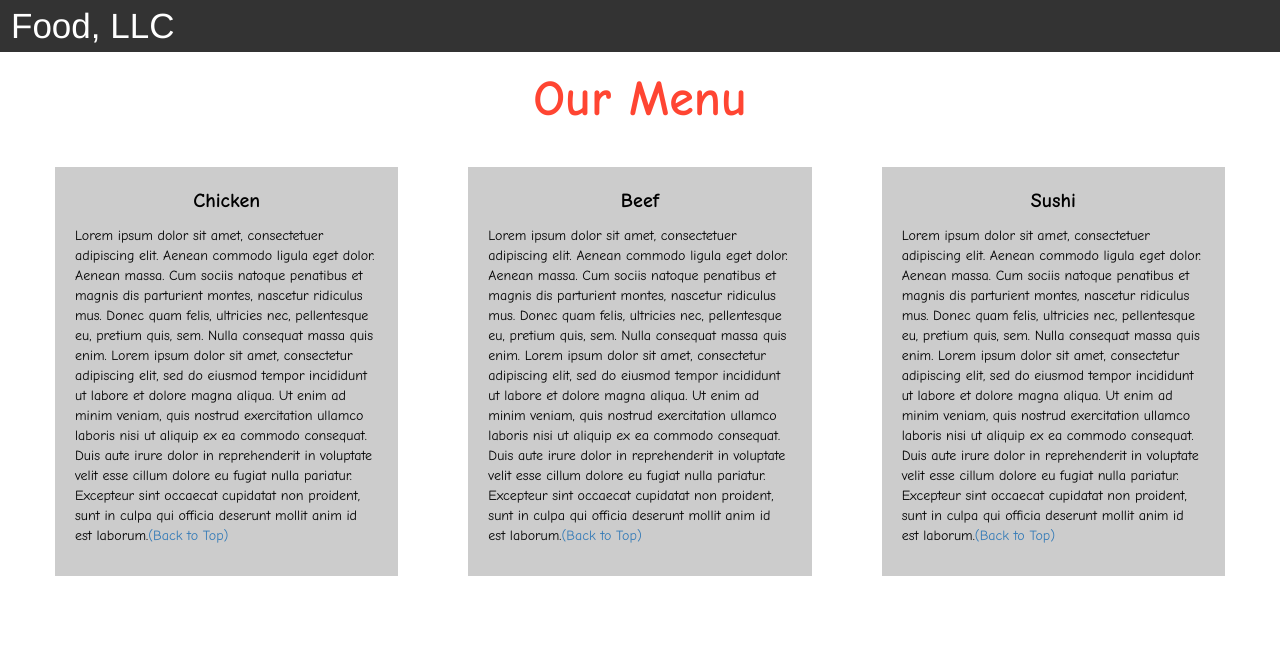
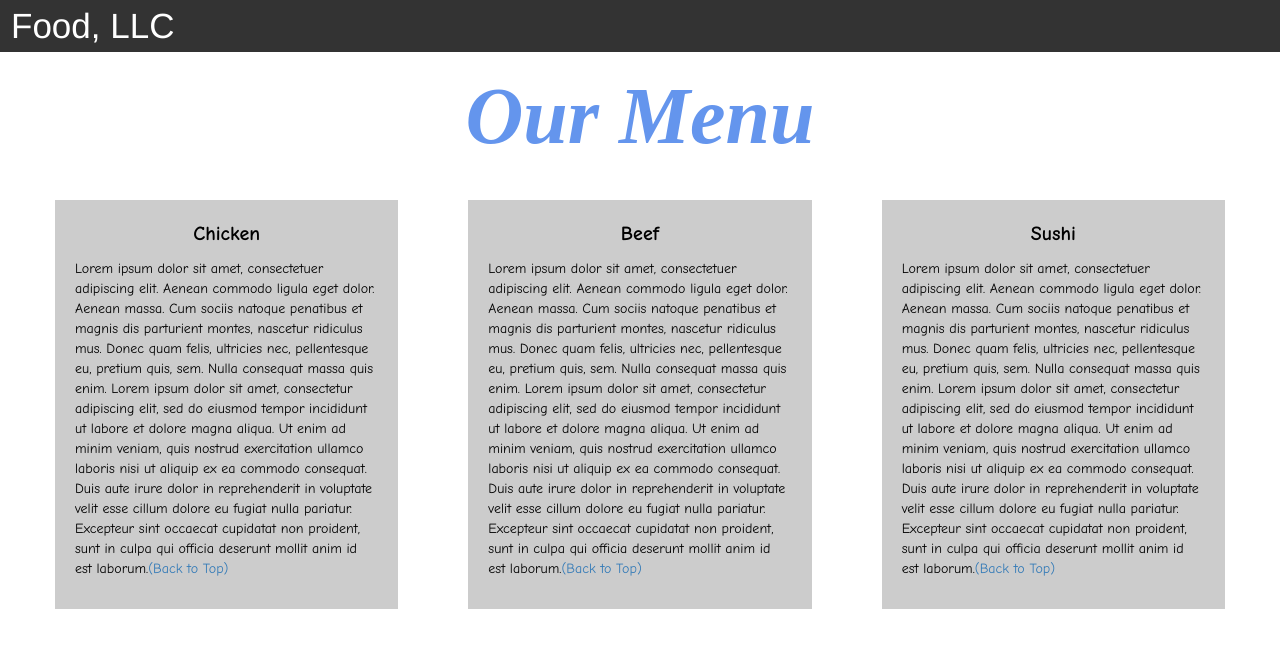
Before and after one commit to Mueez18336196/Mueez18336196.github.io, a plain HTML site: page 3rd module/index.html in a window 1280 px wide. Drawn offline with nearby package versions, Linux system fonts and the light colour scheme.

Commit message:
Update Style.css

```diff
--- a/3rd module/Style.css
+++ b/3rd module/Style.css
@@ -42,12 +42,13 @@
 
 
 .main-title{
-  margin-bottom: 15px;
+  margin-bottom: 18px;
   text-align: center;
-  color: #ff4532;
-  font-size: 50px;
-  font-family: "Comic Sans MS", cursive, sans-serif;
+  color: #6495ED;
+  font-size: 80px;
+  font-family: "Times New Roman", Cursive, serif;
   font-weight: bold;
+  font-style: italic;
 }
 
 li{
@@ -59,8 +60,8 @@ li{
 	padding: 0;
 	margin: 0;
 	width: 100%;
-	background-color: white;
-	border-bottom: 1px solid black;
+	background-color: aqua;
+	border-bottom: 1px dotted black;
 	color: black;
 	display: block;
 }
```
